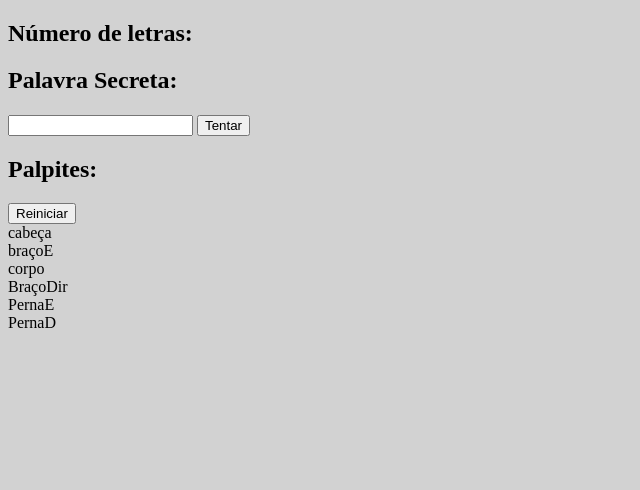
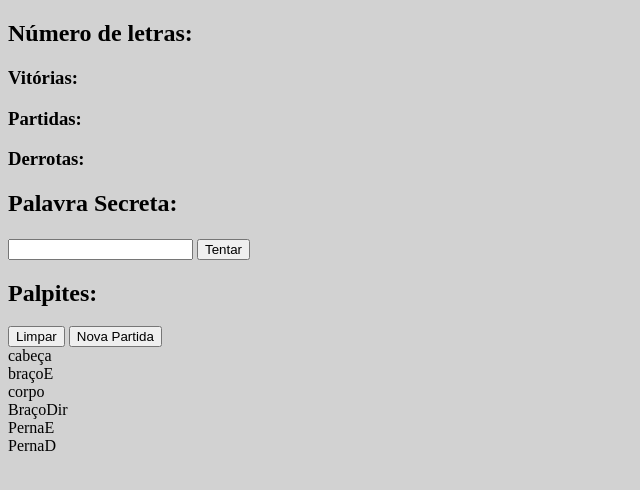
Before and after one commit to guilherme-gjv/Jogo-da-Forca-js, a plain HTML site: page html/index.html in a window 1280 px wide. Shown: the whole page, without its empty margins (0-640 px from the left). Drawn offline with Linux system fonts and the light colour scheme.

Commit message:
chore: html

```diff
--- a/html/index.html
+++ b/html/index.html
@@ -9,16 +9,35 @@
   </head>
   <body>
     <div>
-      <h2>Número de letras:</h2>
-      <h2 id="numeroDeLetras"></h2>
+      <div>
+        <h2>Número de letras:</h2>
+        <h2 id="numeroDeLetras"></h2>
+      </div>
     </div>
+    <section>
+      <div>
+        <h3>Vitórias:</h3>
+        <h3 id="numeroDeVitorias"></h3>
+      </div>
+      <div>
+        <div>
+          <h3>Partidas:</h3>
+          <h3 id="numeroDePartidas"></h3>
+        </div>
+        <div>
+          <h3>Derrotas:</h3>
+          <h3 id="numeroDeDerrotas"></h3>
+        </div>
+      </div>
+    </section>
     <h2>Palavra Secreta:</h2>
     <h1 id="palavraSecreta"></h1>
     <input id="letraInput" type="text" maxlength="1" />
     <button onclick="tentativa()">Tentar</button>
     <h2>Palpites:</h2>
     <p id="palpites"></p>
-    <button onclick="reiniciar()">Reiniciar</button>
+    <button onclick="limpar()">Limpar</button>
+    <button onclick="novaPartida()">Nova Partida</button>
     <div>
       <div>cabeça</div>
       <div>
```
